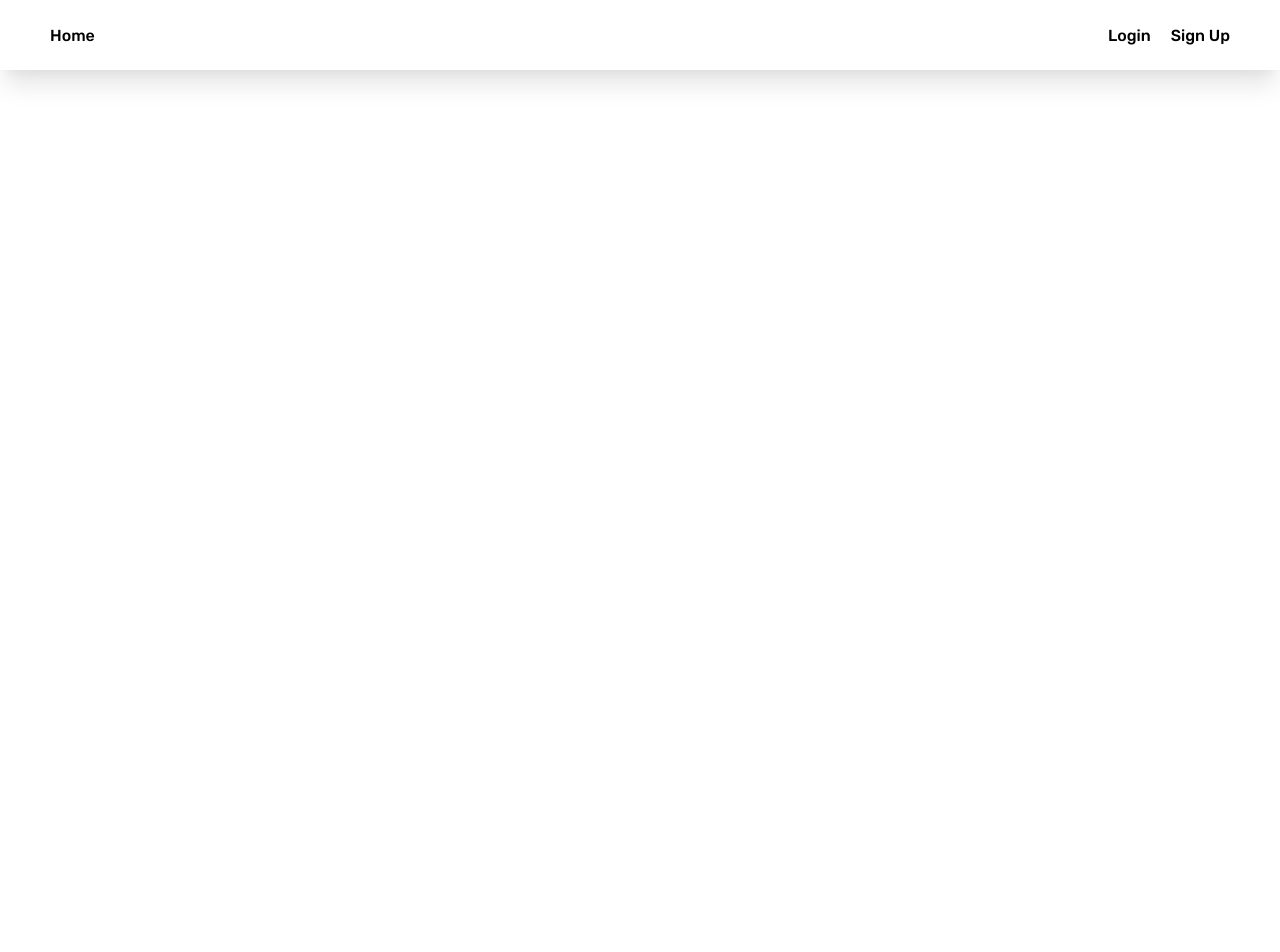
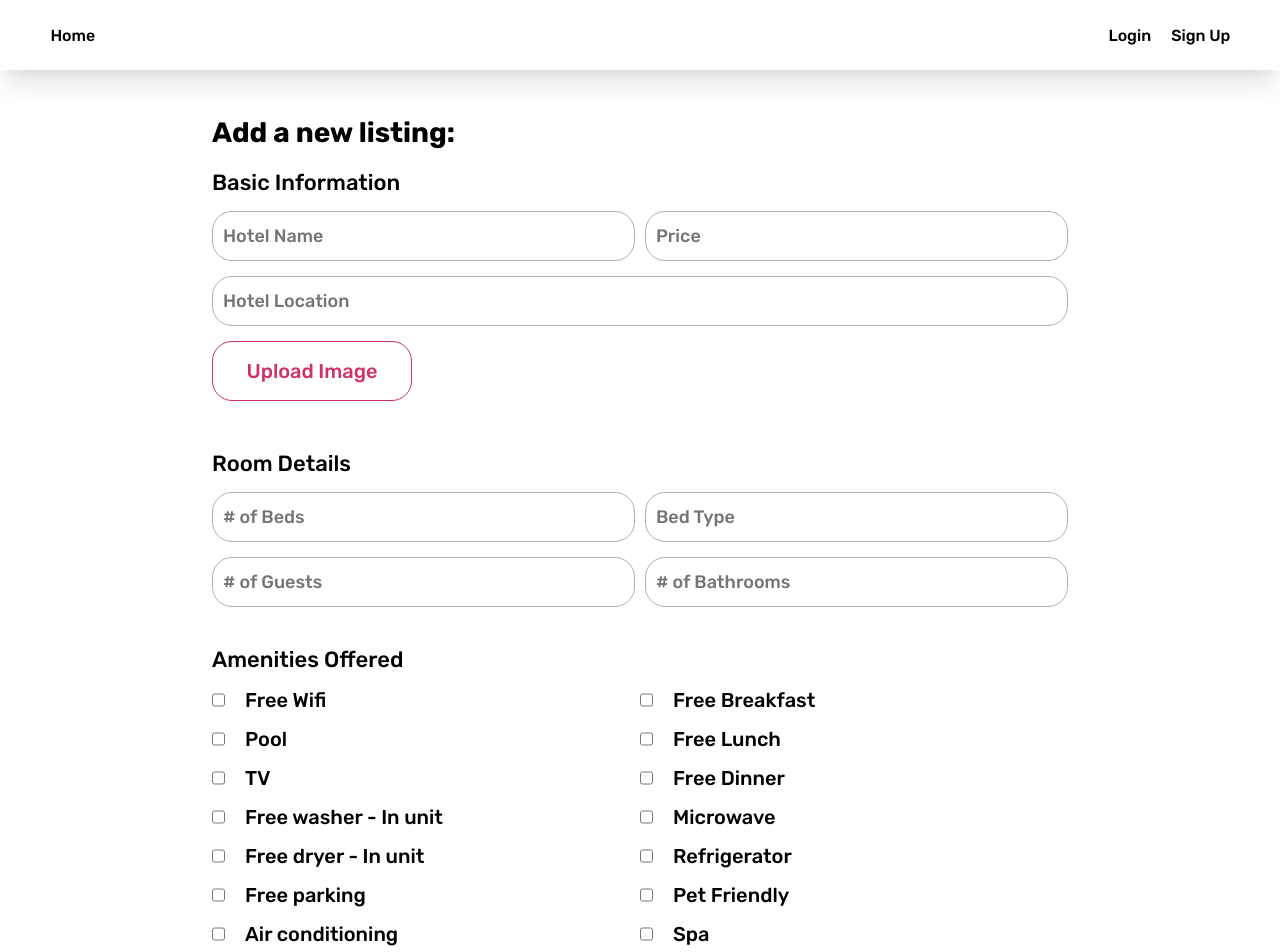
Before and after one commit to rmaskey1/LikeHome, a React (Create React App) app in the folder frontend/: page /addlisting in a window 1280 px wide. Before the commit this address had no page. Shown: the top 952 px of the page. Before the commit the page ends 800 px from the top, so only its background shows below. Built offline with nearby package versions, Linux system fonts and the light colour scheme.

Commit message:
add listing wip

```diff
--- a/frontend/package.json
+++ b/frontend/package.json
@@ -8,8 +8,10 @@
     "@testing-library/user-event": "^13.5.0",
     "react": "^18.2.0",
     "react-dom": "^18.2.0",
+    "react-dropzone": "^14.2.3",
+    "react-hook-form": "^7.47.0",
     "react-router-dom": "^6.16.0",
-    "react-scripts": "5.0.1",
+    "react-scripts": "^5.0.1",
     "recoil": "^0.7.7",
     "styled-components": "^6.0.8",
     "web-vitals": "^2.1.4"
--- a/frontend/src/App.jsx
+++ b/frontend/src/App.jsx
@@ -5,6 +5,7 @@ import Details from "routes/Details";
 import Home from "routes/Home";
 import Login from "routes/Login";
 import Register from "routes/Register";
+import AddListing from "routes/AddListing";
 
 function App() {
   return (
@@ -15,6 +16,8 @@ function App() {
         <Route path="/login" element={<Login />} />
         <Route path="/register" element={<Register />} />
         <Route path="/hotel/:id" element={<Details />} />
+        <Route path="/addlisting" element={<AddListing />} />
+        <Route path="/hotel/:id/modifylisting" element={<AddListing />} />
       </Routes>
     </BrowserRouter>
   );
--- /dev/null
+++ b/frontend/src/routes/AddListing.jsx
@@ -0,0 +1,363 @@
+import React, { useState } from "react";
+import { useForm, Controller, useFieldArray } from "react-hook-form";
+import styled from "styled-components";
+
+const Container = styled.main`
+  display: center;
+  margin: auto;
+  width: 70%;
+  margin-top: 36px;
+  height: 100vh;
+  padding: 20px;
+`;
+
+const ListingTitle = styled.div`
+  font-size: 28px;
+  font-weight: 700;
+`;
+
+const SectionTitle = styled.div`
+  margin-top: 20px;
+  font-size: 22px;
+  font-weight: 500;
+`;
+
+const Input = styled.input`
+  margin-top: 15px;
+  width: 100%;
+  padding: 10px;
+  border: 1px solid #b0b0b0;
+  border-radius: 20px;
+  height: 50px;
+  color: #888888;
+  font-size: 18px;
+  font-weight: 450;
+`;
+
+const FileInput = styled.input`
+  display: none; /* Hide the file input */
+`;
+
+const UploadButton = styled.label`
+  margin-top: 15px;
+  margin-bottom: 10px;
+  width: 200px;
+  height: 60px;
+  padding: 10px;
+  border-radius: 20px;
+  background-color: #ffffff;
+  color: #cf316a;
+  border: 1px solid;
+  border-color: #cf316a;
+  font-size: 20px;
+  font-weight: 500;
+  display: flex;
+  align-items: center;
+  justify-content: center;
+  cursor: pointer;
+  transition: background-color 0.3s ease;
+
+  &:hover {
+    background-color: #cf316a;
+    color: #ffffff;
+  }
+`;
+
+const FileName = styled.span`
+  margin-top: 10px;
+  margin-left: 5px;
+`;
+
+const CheckboxGroup = styled.div`
+  display: flex;
+  flex-direction: row;
+  flex-wrap: wrap;
+  align-items: flex-start;
+  margin-top: 15px;
+  width: 100%;
+`;
+
+const Label = styled.label`
+  display: flex;
+  align-items: center;
+  font-size: 20px;
+  font-weight: 500;
+  width: 100%;
+  margin-bottom: 15px;
+`;
+
+const CheckboxItem = styled.div`
+  flex: 1;
+  margin-right: 20px;
+`;
+
+const Checkbox = styled.input`
+  border: 1px solid #b0b0b0;
+  border-radius: 10px;
+  height: 20px;
+  color: #888888;
+  margin-right: 20px;
+  vertical-align: bottom;
+`;
+
+const Add = styled.button`
+  margin-top: 50px;
+  width: 500px;
+  height: 60px;
+  padding: 15px;
+  border-radius: 20px;
+  background-color: #cf316a;
+  color: #ffffff;
+  font-size: 24px;
+  font-weight: 700;
+  cursor: pointer;
+  transition: background-color 0.3s ease;
+
+  &:hover {
+    background-color: #ff457b;
+  }
+`;
+
+const CenteredButtonContainer = styled.div`
+  display: flex;
+  justify-content: center;
+  margin-top: 20px;
+`;
+
+function AddListing() {
+  const { handleSubmit, control, register, setValue } = useForm();
+  const [uploadedFileName, setUploadedFileName] = useState(null);
+
+  const handleFileInputChange = (e) => {
+    const file = e.target.files[0];
+    if (file) {
+      setUploadedFileName(file.name);
+    } else {
+      setUploadedFileName(null);
+    }
+  };
+
+  const onSubmit = (data) => {
+    //Handle form submission here!! <3
+    console.log(data);
+  };
+
+  return (
+    <Container>
+      <form onSubmit={handleSubmit(onSubmit)}>
+        <ListingTitle>Add a new listing:</ListingTitle>
+        <SectionTitle>Basic Information</SectionTitle>
+        <div style={{ display: "flex" }}>
+          <Input
+            {...register("hotelName")}
+            type="text"
+            placeholder="Hotel Name"
+            style={{ marginRight: "10px" }}
+          />
+          <Input
+            {...register("price", { valueAsNumber: true })}
+            type="number"
+            placeholder="Price"
+          />
+        </div>
+        <Input
+          {...register("hotelLocation")}
+          type="text"
+          placeholder="Hotel Location"
+        />
+        <div style={{ marginTop: "15px" }}>
+          <Controller
+            name="image"
+            control={control}
+            defaultValue={null}
+            render={({ field }) => (
+              <>
+                <UploadButton>
+                  Upload Image
+                  <FileInput
+                    {...field}
+                    type="file"
+                    accept="image/*"
+                    onChange={(e) => {
+                      field.onChange(e);
+                      handleFileInputChange(e);
+                    }}
+                  />
+                </UploadButton>
+              </>
+            )}
+          />
+        </div>
+        {uploadedFileName && <FileName>{uploadedFileName}</FileName>}
+
+        <br />
+
+        <SectionTitle>Room Details</SectionTitle>
+        <div style={{ display: "flex" }}>
+          <Input
+            {...register("beds", { valueAsNumber: true })}
+            type="number"
+            placeholder="# of Beds"
+            style={{ marginRight: "10px" }}
+          />
+          <Input {...register("bedType")} type="text" placeholder="Bed Type" />
+        </div>
+        <div style={{ display: "flex" }}>
+          <Input
+            {...register("guests", { valueAsNumber: true })}
+            type="number"
+            placeholder="# of Guests"
+            style={{ marginRight: "10px" }}
+          />
+          <Input
+            {...register("bathrooms", { valueAsNumber: true })}
+            type="number"
+            placeholder="# of Bathrooms"
+          />
+        </div>
+
+        <br />
+
+        <SectionTitle>Amenities Offered</SectionTitle>
+        <CheckboxGroup>
+          <CheckboxItem>
+            <Label>
+              <Controller
+                name="amenities[0].freeWifi"
+                control={control}
+                defaultValue={false}
+                render={({ field }) => <Checkbox {...field} type="checkbox" />}
+              />
+              Free Wifi
+            </Label>
+            <Label>
+              <Controller
+                name="amenities[1].pool"
+                control={control}
+                defaultValue={false}
+                render={({ field }) => <Checkbox {...field} type="checkbox" />}
+              />
+              Pool
+            </Label>
+            <Label>
+              <Controller
+                name="amenities[2].tv"
+                control={control}
+                defaultValue={false}
+                render={({ field }) => <Checkbox {...field} type="checkbox" />}
+              />
+              TV
+            </Label>
+            <Label>
+              <Controller
+                name="amenities[3].freeWasherInUnit"
+                control={control}
+                defaultValue={false}
+                render={({ field }) => <Checkbox {...field} type="checkbox" />}
+              />
+              Free washer - In unit
+            </Label>
+            <Label>
+              <Controller
+                name="amenities[4].freeDryerInUnit"
+                control={control}
+                defaultValue={false}
+                render={({ field }) => <Checkbox {...field} type="checkbox" />}
+              />
+              Free dryer - In unit
+            </Label>
+            <Label>
+              <Controller
+                name="amenities[5].freeParking"
+                control={control}
+                defaultValue={false}
+                render={({ field }) => <Checkbox {...field} type="checkbox" />}
+              />
+              Free parking
+            </Label>
+            <Label>
+              <Controller
+                name="amenities[6].airConditioning"
+                control={control}
+                defaultValue={false}
+                render={({ field }) => <Checkbox {...field} type="checkbox" />}
+              />
+              Air conditioning
+            </Label>
+          </CheckboxItem>
+          <CheckboxItem>
+            <Label>
+              <Controller
+                name="amenities[7].freeBreakfast"
+                control={control}
+                defaultValue={false}
+                render={({ field }) => <Checkbox {...field} type="checkbox" />}
+              />
+              Free Breakfast
+            </Label>
+            <Label>
+              <Controller
+                name="amenities[8].freeLunch"
+                control={control}
+                defaultValue={false}
+                render={({ field }) => <Checkbox {...field} type="checkbox" />}
+              />
+              Free Lunch
+            </Label>
+            <Label>
+              <Controller
+                name="amenities[9].freeDinner"
+                control={control}
+                defaultValue={false}
+                render={({ field }) => <Checkbox {...field} type="checkbox" />}
+              />
+              Free Dinner
+            </Label>
+            <Label>
+              <Controller
+                name="amenities[10].microwave"
+                control={control}
+                defaultValue={false}
+                render={({ field }) => <Checkbox {...field} type="checkbox" />}
+              />
+              Microwave
+            </Label>
+            <Label>
+              <Controller
+                name="amenities[11].refrigerator"
+                control={control}
+                defaultValue={false}
+                render={({ field }) => <Checkbox {...field} type="checkbox" />}
+              />
+              Refrigerator
+            </Label>
+            <Label>
+              <Controller
+                name="amenities[12].petFriendly"
+                control={control}
+                defaultValue={false}
+                render={({ field }) => <Checkbox {...field} type="checkbox" />}
+              />
+              Pet Friendly
+            </Label>
+            <Label>
+              <Controller
+                name="amenities[13].spa"
+                control={control}
+                defaultValue={false}
+                render={({ field }) => <Checkbox {...field} type="checkbox" />}
+              />
+              Spa
+            </Label>
+          </CheckboxItem>
+        </CheckboxGroup>
+
+        <CenteredButtonContainer>
+          <Add type="submit">Add</Add>
+        </CenteredButtonContainer>
+      </form>
+    </Container>
+  );
+}
+
+export default AddListing;
```
Also changed, not shown: 1 other file (tests, documents, lock files or other folders).
